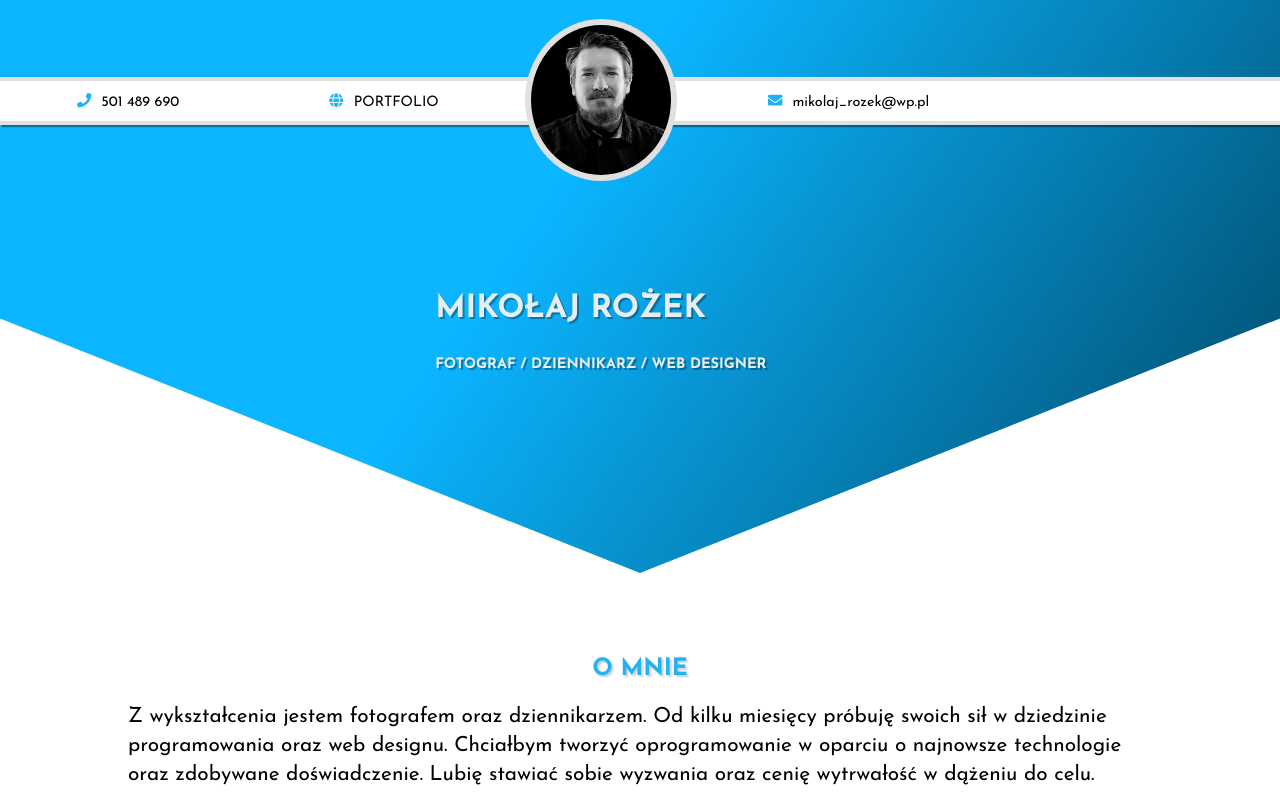
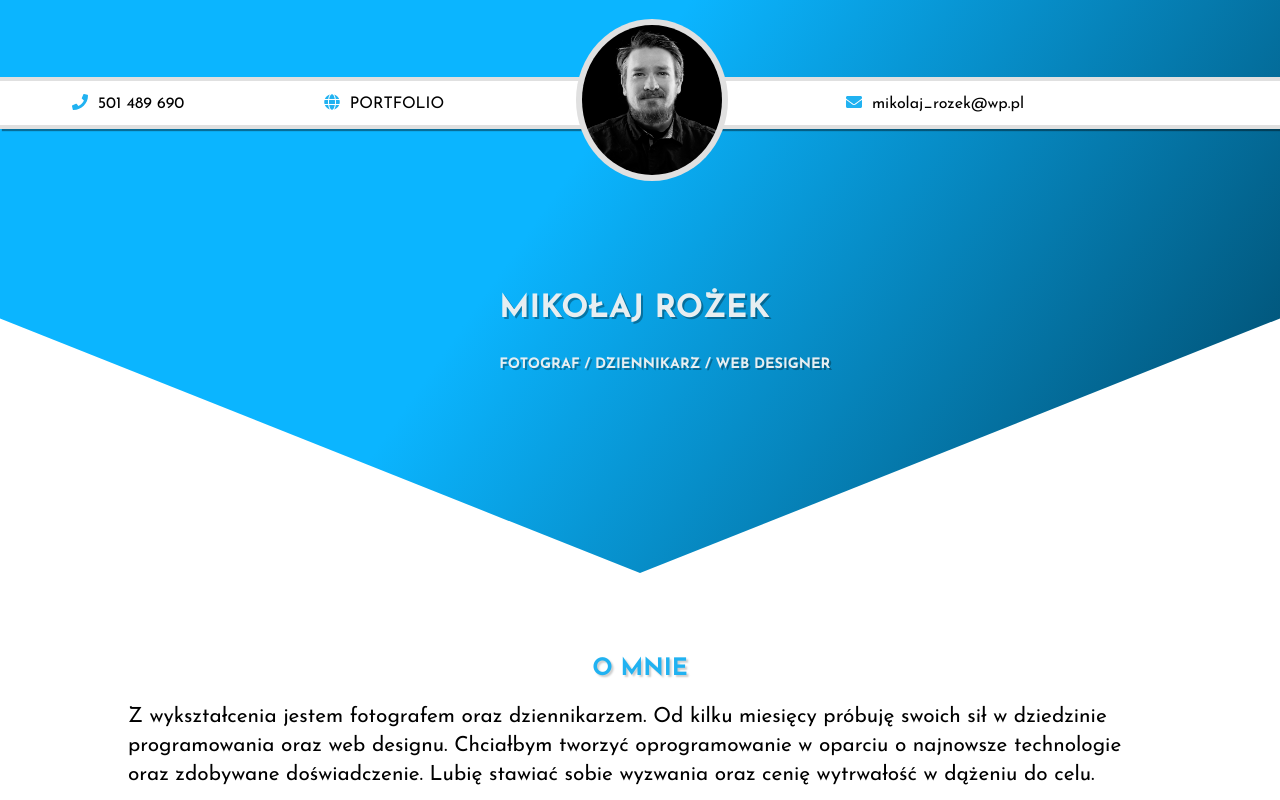
Before and after one commit to mikolajrozek/mikolajrozek.github.io, a plain HTML site: page cv_portfolio/index.html in a window 1280 px wide. Shown: the top 800 px of the page. Drawn offline with nearby package versions, Linux system fonts and the light colour scheme.

Commit message:
cv_portfolio

```diff
--- a/cv_portfolio/css/style.css
+++ b/cv_portfolio/css/style.css
@@ -233,6 +233,10 @@ main .portfolio {
         grid-template-columns: 1fr 1fr 1fr 1fr 1fr;
     }
 
+    .info h2 {
+	   font-size: 0.85em;
+    }
+
     .name h3 {
         top: 35%;
         left: 25%;
@@ -245,14 +249,14 @@ main .portfolio {
 	}
 
     .info h2:last-child {
-       justify-self: start;
+       justify-self: end;
     }
 }
 
 @media (min-width: 960px) {
 
     .info h2 {
-        font-size: 0.9em;
+        font-size: 0.95em;
     }
 
     .name h3 {
@@ -281,3 +285,26 @@ main .portfolio {
         grid-column-end: 6;
     }
 }
+
+@media (min-width: 960px) {
+
+	.photo img {
+	    height: 150px;
+	    width: 140px;
+	    left: 45%;
+	}
+
+	.info h2 {
+	    font-size: 1.0em;
+	}
+
+	.name h3 {
+	    top: 33%;
+	    left: 35%;
+	}
+
+	.name h4 {
+	    top: 45%;
+	    left: 35%;
+	 }
+}
```
